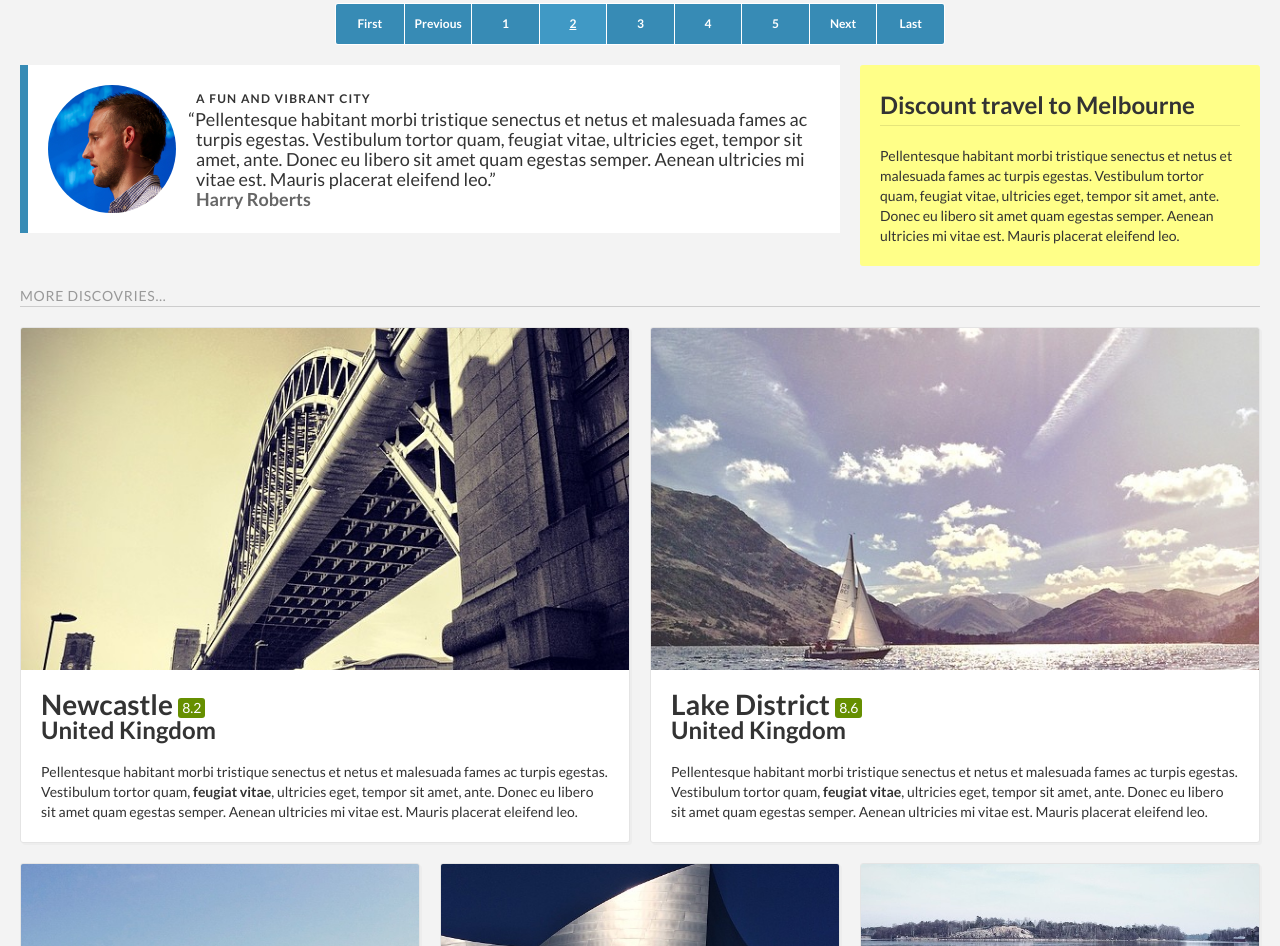
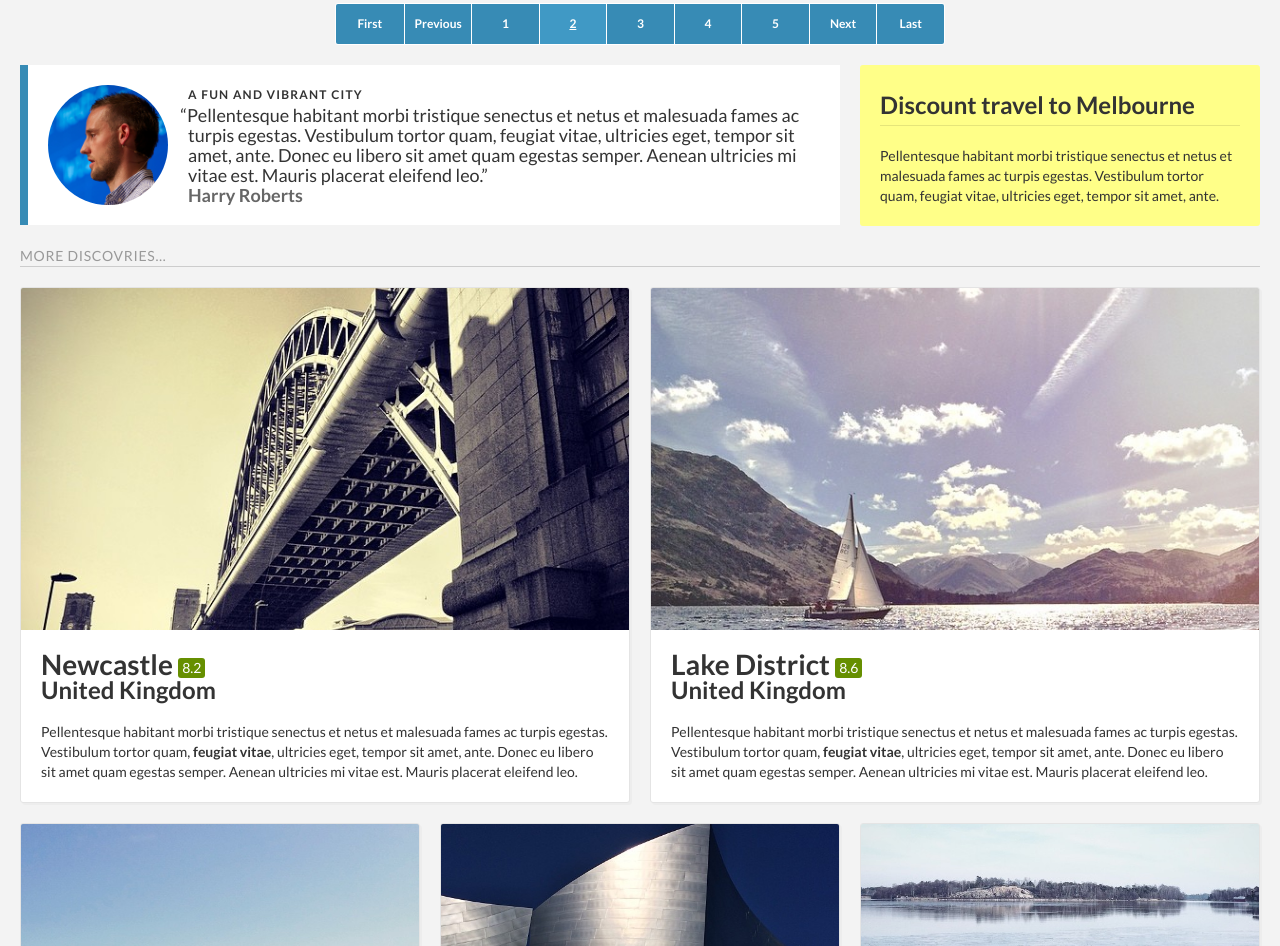
Before and after one commit to csswizardry/discovr, a plain HTML site: page index.html in a window 1280 px wide. Shown: the part 2027-2973 px from the top of the page. Drawn offline with Linux system fonts and the light colour scheme.

Commit message:
Tie avatar size to base spacing unit

```diff
--- a/css/components/_components.avatar.scss
+++ b/css/components/_components.avatar.scss
@@ -2,19 +2,23 @@
   #AVATAR
 \*------------------------------------*/
 
+$avatar-size:       $base-spacing-unit * 3;
+$avatar-size-large: $avatar-size * 2;
+$avatar-size-small: $avatar-size / 2;
+
 .c-avatar {
     display: block;
-    width:  64px;
-    height: 64px;
+    width:  $avatar-size;
+    height: $avatar-size;
     border-radius: 100%;
 }
 
 .c-avatar--small {
-    width:  32px;
-    height: 32px;
+    width:  $avatar-size-small;
+    height: $avatar-size-small;
 }
 
 .c-avatar--large {
-    width:  128px;
-    height: 128px;
+    width:  $avatar-size-large;
+    height: $avatar-size-large;
 }
--- a/index.html
+++ b/index.html
@@ -327,7 +327,9 @@
 
         <div class="c-promo">
           <h3 class="c-promo__title">Discount travel to Melbourne</h3>
-          <p>Pellentesque habitant morbi tristique senectus et netus et malesuada fames ac turpis egestas. Vestibulum tortor quam, feugiat vitae, ultricies eget, tempor sit amet, ante. Donec eu libero sit amet quam egestas semper. Aenean ultricies mi vitae est. Mauris placerat eleifend leo.</p>
+          <p>Pellentesque habitant morbi tristique senectus et netus et
+          malesuada fames ac turpis egestas. Vestibulum tortor quam, feugiat
+          vitae, ultricies eget, tempor sit amet, ante.</p>
         </div>
 
       </div><!-- /.o-layout__item -->
```
Also changed, not shown: css/main.css.
